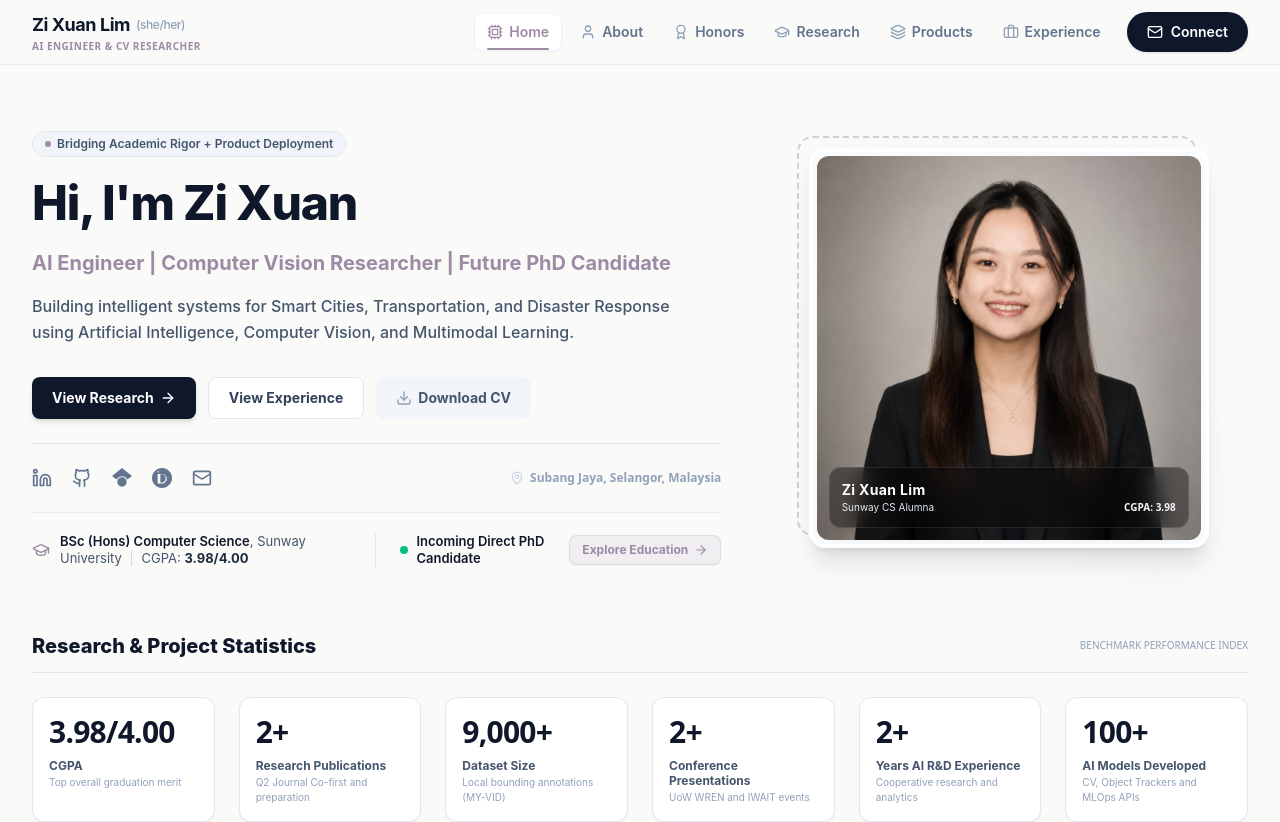
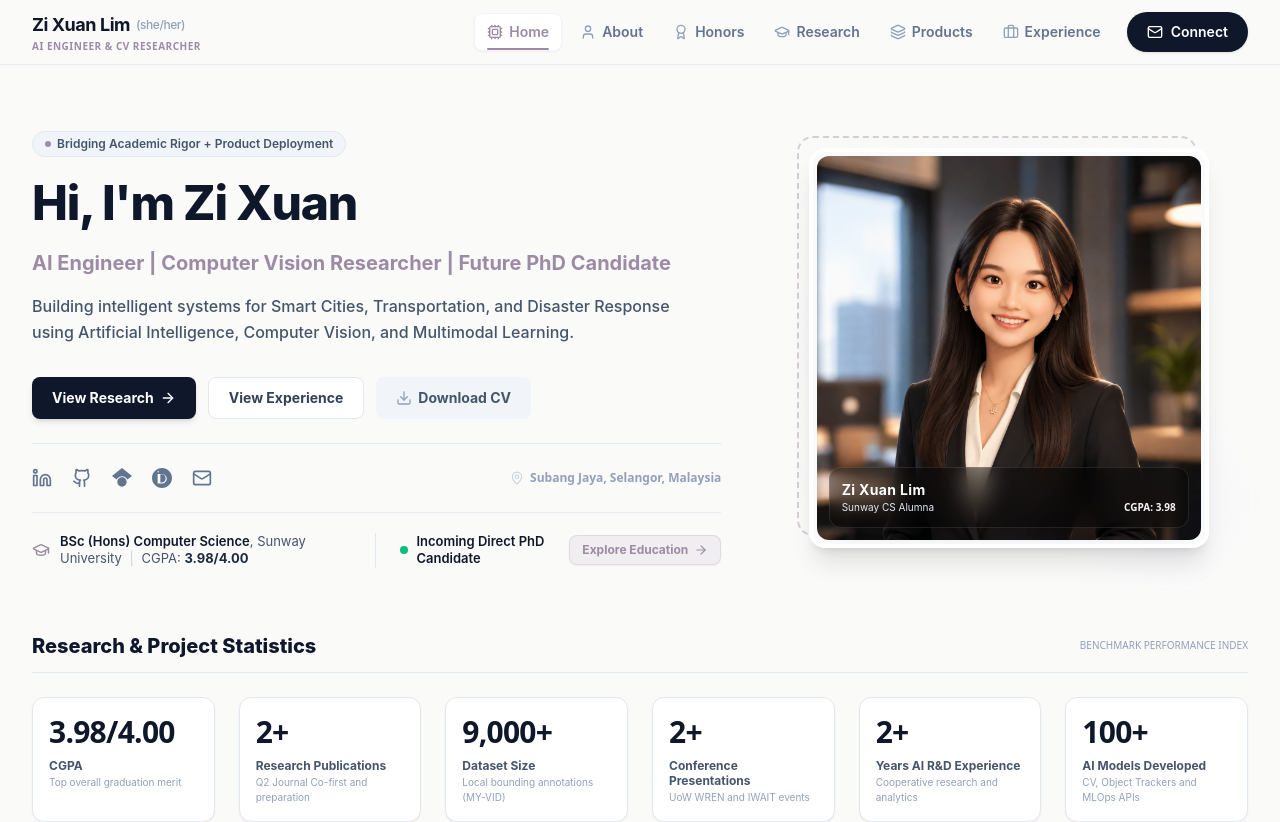
Before and after one commit to l1m120/Portfolio, a React (Vite) app: page / in a window 1280 px wide. Shown: the top 822 px of the page. Built offline with nearby package versions, Linux system fonts and the light colour scheme.

Commit message:
switch avatar

```diff
--- a/src/components/HomeTab.tsx
+++ b/src/components/HomeTab.tsx
@@ -219,7 +219,7 @@ export default function HomeTab({ onOpenLightbox, setActiveTab }: HomeTabProps)
               <div className="absolute inset-0 z-10 bg-transparent" />
 
               <img
-                src="./zx.jpeg"
+                src="./3d_avatar.png"
                 alt="Zi Xuan Lim"
                 referrerPolicy="no-referrer"
                 className="h-80 w-80 sm:h-96 sm:w-96 rounded-xl object-cover select-none pointer-events-none"
```
Also changed, not shown: public/3d_avatar.png (added), public/zx.jpeg (deleted).
